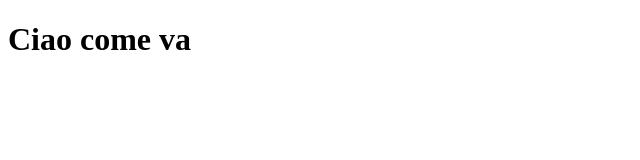
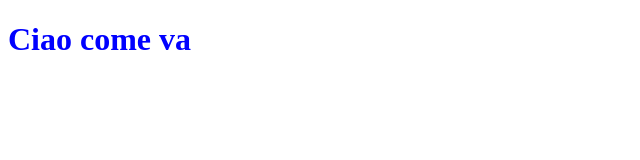
Before and after one commit to Piazzolla21/4D_gitpages_PiazzollaMathias, a plain HTML site: page docs/index.html in a window 1280 px wide. Shown: the whole page, without its empty margins (0-640 px from the left). Drawn offline with Linux system fonts and the light colour scheme.

Commit message:
Update index.html

```diff
--- a/docs/index.html
+++ b/docs/index.html
@@ -5,7 +5,7 @@
     <meta http-equiv="X-UA-Compatible" content="IE=edge">
     <meta name="viewport" content="width=device-width, initial-scale=1.0">
     <title>bho</title>
-    <link rel="stylesheet" href="1.css">
+    <link rel="stylesheet" href="css/style.css">
 </head>
 <body>
     <h1>Ciao come va</h1>
```
